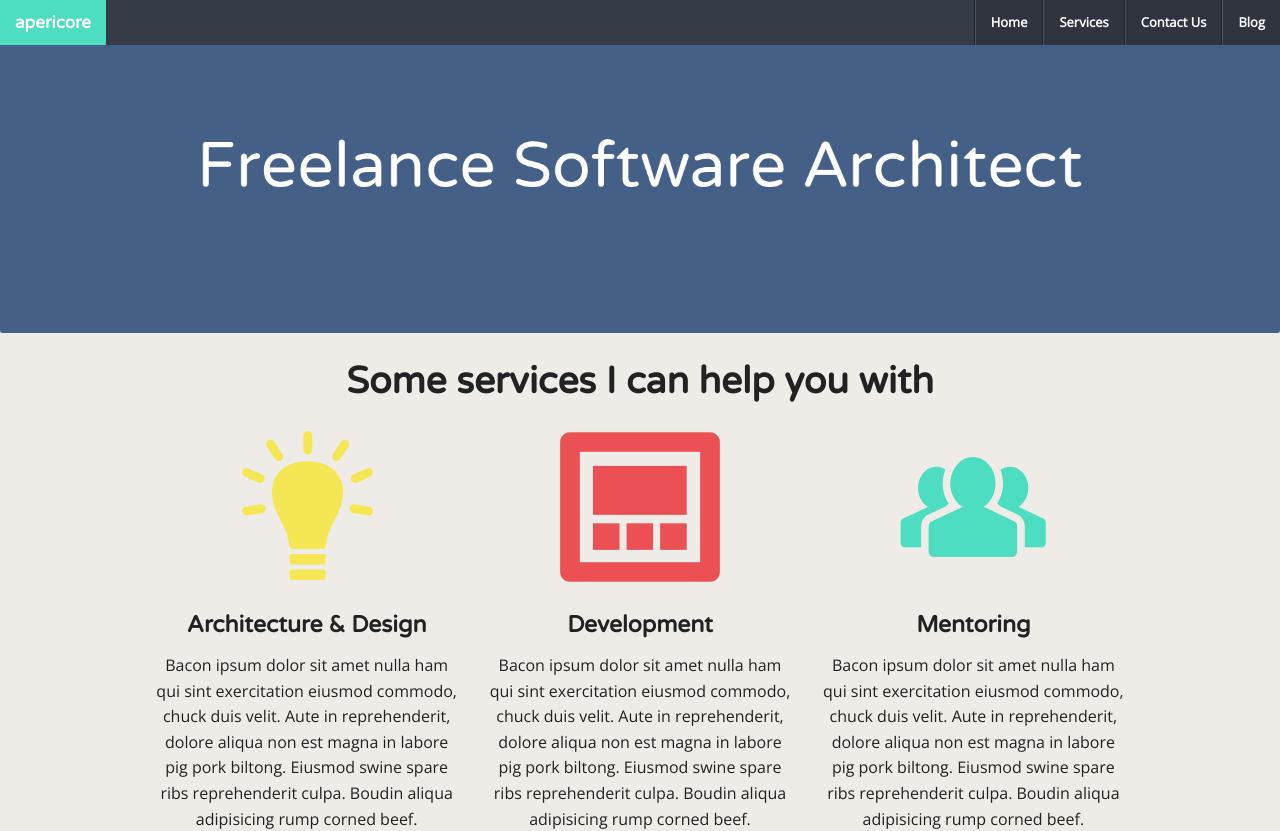
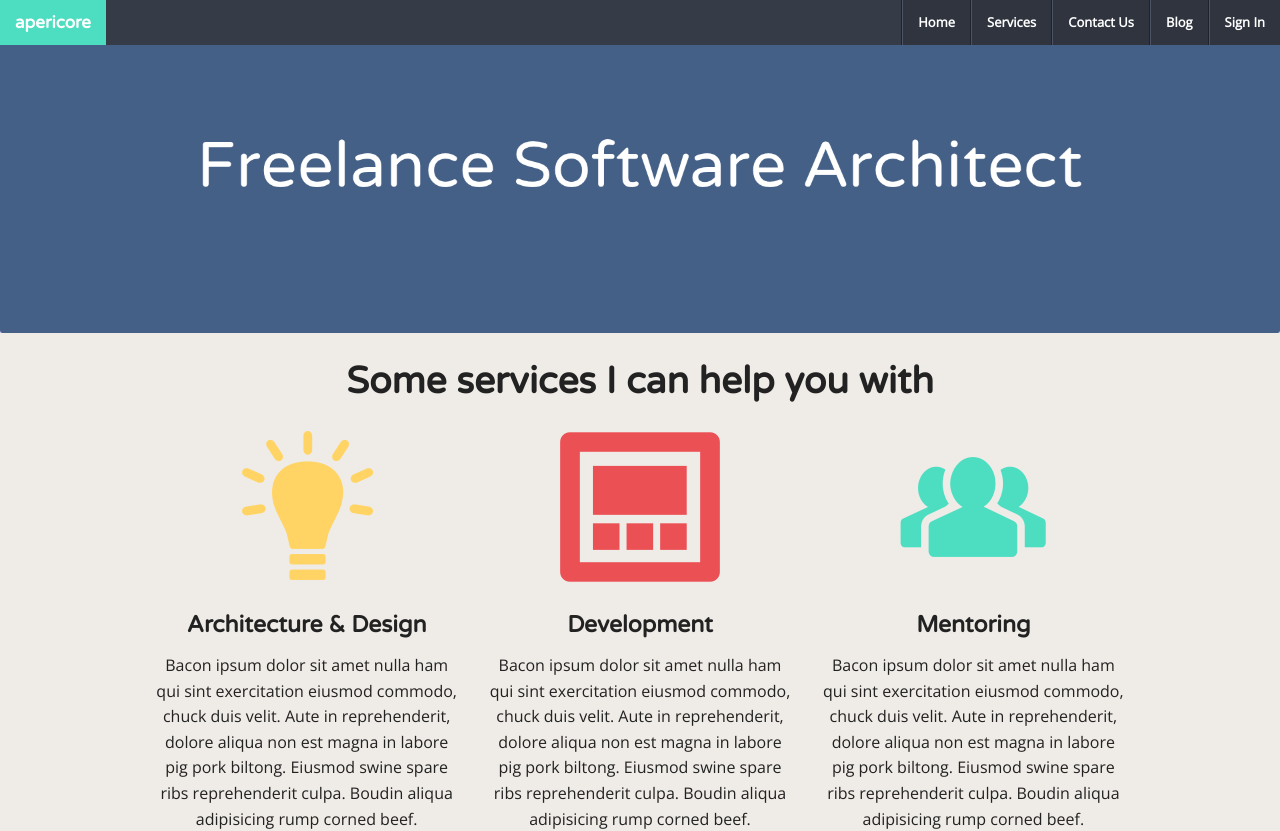
Before and after one commit to Apericore/apericore-public, a plain HTML site: page index.html in a window 1280 px wide. Shown: the top 831 px of the page. Drawn offline with nearby package versions, Linux system fonts and the light colour scheme.

Commit message:
Added a sign in option to the menu

```diff
--- a/index.html
+++ b/index.html
@@ -43,6 +43,8 @@
             <li class="active"><a href="#">Contact Us</a></li>
             <li class="divider"></li>
             <li class="active"><a href="#">Blog</a></li>
+            <li class="divider"></li>
+            <li class="active"><a href="#">Sign In</a></li>
           </ul>
         </section>
   	</nav>
--- a/sass/site/_settings.scss
+++ b/sass/site/_settings.scss
@@ -36,7 +36,7 @@ footer {
 }
 
 .general-foundicon-idea {
-	color: #F5E653;
+	color: #FFD464;
 }
 
 .general-foundicon-website {
```
Also changed, not shown: stylesheets/app.css, stylesheets/general_foundicons.css, stylesheets/social_foundicons.css.
